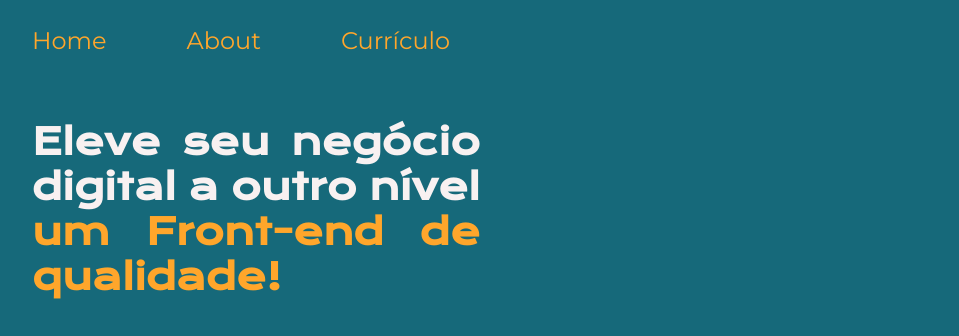
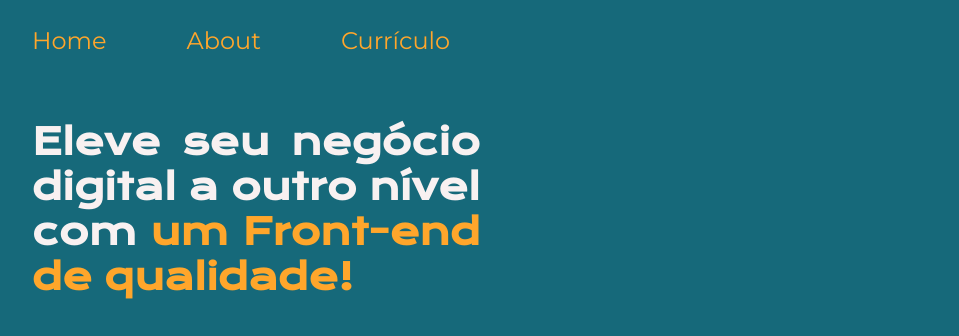
Before and after one commit to barbaraportes/portfolio, a plain HTML site: page index.html in a window 1280 px wide. Shown: the top 336 px of the page, without its empty margins (160-1119 px from the left). Drawn offline with nearby package versions, Linux system fonts and the light colour scheme.

Commit message:
Update index.html

```diff
--- a/index.html
+++ b/index.html
@@ -17,7 +17,7 @@
         </header>
         <main class="apresentacao">
             <section class="apresentacao__conteudo">
-                <h1 class="apresentacao__conteudo__titulo">Eleve seu negócio digital a outro nível <strong class="titulo-destaque">um Front-end de qualidade!</strong></h1>
+                <h1 class="apresentacao__conteudo__titulo">Eleve seu negócio digital a outro nível com <strong class="titulo-destaque">um Front-end de qualidade!</strong></h1>
                 <p class="apresentacao__conteudo__texto">Olá! Sou Bárbara Portes, desenvolvedora Front-end com especialidade em React, HTML e CSS. Ajudo pequenos negócios e designers a colocarem em prática boas ideias. Vamos conversar?</p>
                 <div class="apresentacao__links">
                     <h2 class="apresentacao__links__subtitulo" >Acesse minhas redes:</h2>
```
